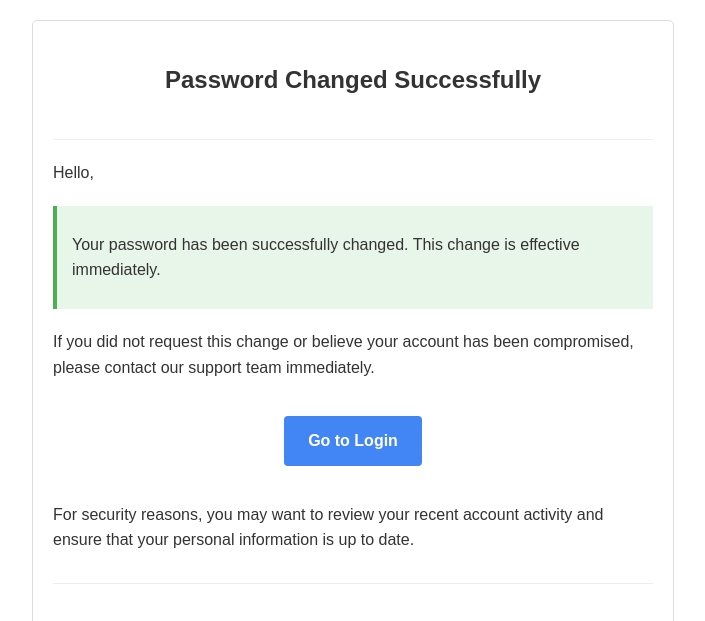
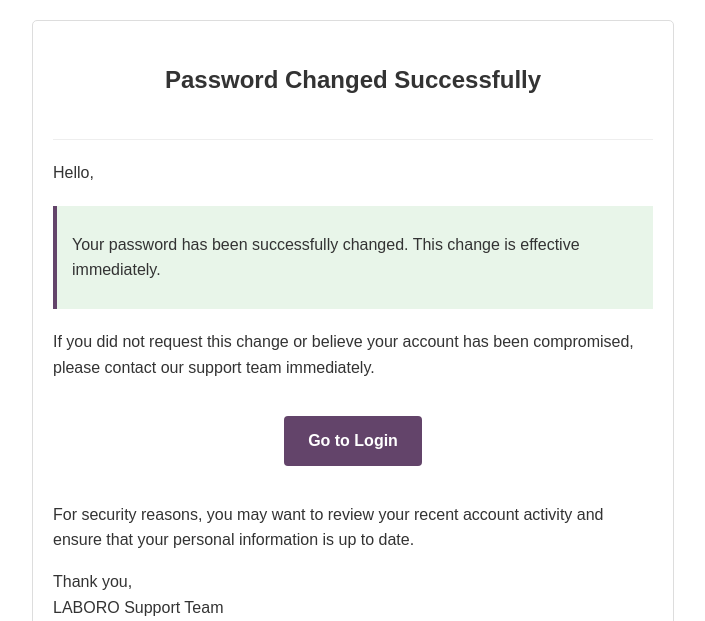
Before and after one commit to AIgen-Solutions-s-r-l/fastapi-auth-service, a Python web app: template app/templates/password_change_confirmation.html in a window 1280 px wide. Shown: the top 621 px of the page, without its empty margins (287-992 px from the left). Run offline with Jinja, Linux system fonts and the light colour scheme; the template is opened without the code that fills it, so the values that code supplies are empty.

Commit message:
updated email template styles

```diff
--- a/app/templates/email_change_verification.html
+++ b/app/templates/email_change_verification.html
@@ -24,7 +24,7 @@
         }
         .button {
             display: inline-block;
-            background-color: #007bff;
+            background-color: #63446a;
             color: white;
             text-decoration: none;
             padding: 10px 20px;
@@ -55,7 +55,7 @@
 
         <p>If you did not request this change, please ignore this email or contact support immediately if you believe this is unauthorized activity.</p>
 
-        <p>Thank you,<br>The Support Team</p>
+        <p>Thank you,<br>LABORO Support Team</p>
     </div>
     <div class="footer">
         <p>If the button above doesn't work, copy and paste this URL into your browser: {{ verification_link }}</p>
--- a/app/templates/one_time_credit_purchase.html
+++ b/app/templates/one_time_credit_purchase.html
@@ -46,7 +46,7 @@
         }
         .button {
             display: inline-block;
-            background-color: #4285F4;
+            background-color: #63446a;
             color: white;
             padding: 12px 24px;
             text-decoration: none;
@@ -102,6 +102,8 @@
 
         <p>If you didn't authorize this purchase or have any questions, please contact our support team.</p>
 
+        <p>Thank you,<br>LABORO Support Team</p>
+
         <div class="footer">
             <p>This is an automated message, please do not reply to this email.</p>
             <p>LABORO S.R.L, Via Guglielmo Marconi, 45, 40122 Bologna BO, VAT Code: 04284191204</p>
--- a/app/templates/password_change_confirmation.html
+++ b/app/templates/password_change_confirmation.html
@@ -27,13 +27,13 @@
         }
         .success {
             background-color: #E8F5E9;
-            border-left: 4px solid #4CAF50;
+            border-left: 4px solid #63446a;
             padding: 10px 15px;
             margin: 20px 0;
         }
         .button {
             display: inline-block;
-            background-color: #4285F4;
+            background-color: #63446a;
             color: white;
             padding: 12px 24px;
             text-decoration: none;
@@ -71,6 +71,8 @@
 
         <p>For security reasons, you may want to review your recent account activity and ensure that your personal information is up to date.</p>
 
+        <p>Thank you,<br>LABORO Support Team</p>
+
         <div class="footer">
             <p>IP Address: {{ ip_address }}</p>
             <p>Time: {{ time }}</p>
--- a/app/templates/password_change_request.html
+++ b/app/templates/password_change_request.html
@@ -27,7 +27,7 @@
         }
         .button {
             display: inline-block;
-            background-color: #FF7043;
+            background-color: #63446a;
             color: white;
             padding: 12px 24px;
             text-decoration: none;
@@ -73,6 +73,8 @@
             <p>If you did not request a password change, please ignore this email or contact our support team immediately if you believe your account may be compromised.</p>
         </div>
 
+        <p>Thank you,<br>LABORO Support Team</p>
+
         <div class="footer">
             <p>This is an automated message, please do not reply to this email.</p>
             <p>LABORO S.R.L, Via Guglielmo Marconi, 45, 40122 Bologna BO, VAT Code: 04284191204</p>
--- a/app/templates/payment_confirmation.html
+++ b/app/templates/payment_confirmation.html
@@ -46,7 +46,7 @@
         }
         .button {
             display: inline-block;
-            background-color: #4285F4;
+            background-color: #63446a;
             color: white;
             padding: 12px 24px;
             text-decoration: none;
@@ -106,6 +106,8 @@
 
         <p>If you didn't authorize this purchase or have any questions, please contact our support team.</p>
 
+        <p>Thank you,<br>LABORO Support Team</p>
+
         <div class="footer">
             <p>This is an automated message, please do not reply to this email.</p>
             <p>LABORO S.R.L, Via Guglielmo Marconi, 45, 40122 Bologna BO, VAT Code: 04284191204</p>
--- a/app/templates/plan_upgrade.html
+++ b/app/templates/plan_upgrade.html
@@ -47,12 +47,12 @@
         .upgrade-arrow {
             text-align: center;
             font-size: 24px;
-            color: #4CAF50;
+            color: #63446a;
             margin: 15px 0;
         }
         .button {
             display: inline-block;
-            background-color: #4CAF50;
+            background-color: #63446a;
             color: white;
             padding: 12px 24px;
             text-decoration: none;
@@ -118,6 +118,8 @@
 
         <p>If you have any questions about your upgrade or need assistance, please contact our support team.</p>
 
+        <p>Thank you,<br>LABORO Support Team</p>
+
         <div class="footer">
             <p>This is an automated message, please do not reply to this email.</p>
             <p>LABORO S.R.L, Via Guglielmo Marconi, 45, 40122 Bologna BO, VAT Code: 04284191204</p>
--- a/app/templates/welcome.html
+++ b/app/templates/welcome.html
@@ -27,7 +27,7 @@
         }
         .button {
             display: inline-block;
-            background-color: #4285F4;
+            background-color: #63446a;
             color: white;
             padding: 12px 24px;
             text-decoration: none;
@@ -70,6 +70,8 @@
 
         <p>If you have any questions or need assistance, please don't hesitate to contact our support team.</p>
 
+        <p>Thank you,<br>LABORO Support Team</p>
+
         <div class="footer">
             <p>This is an automated message, please do not reply to this email.</p>
             <p>LABORO S.R.L, Via Guglielmo Marconi, 45, 40122 Bologna BO, VAT Code: 04284191204</p>
```
Also changed, not shown: app/templates/email_change_confirmation.html (+4 -4 lines).
